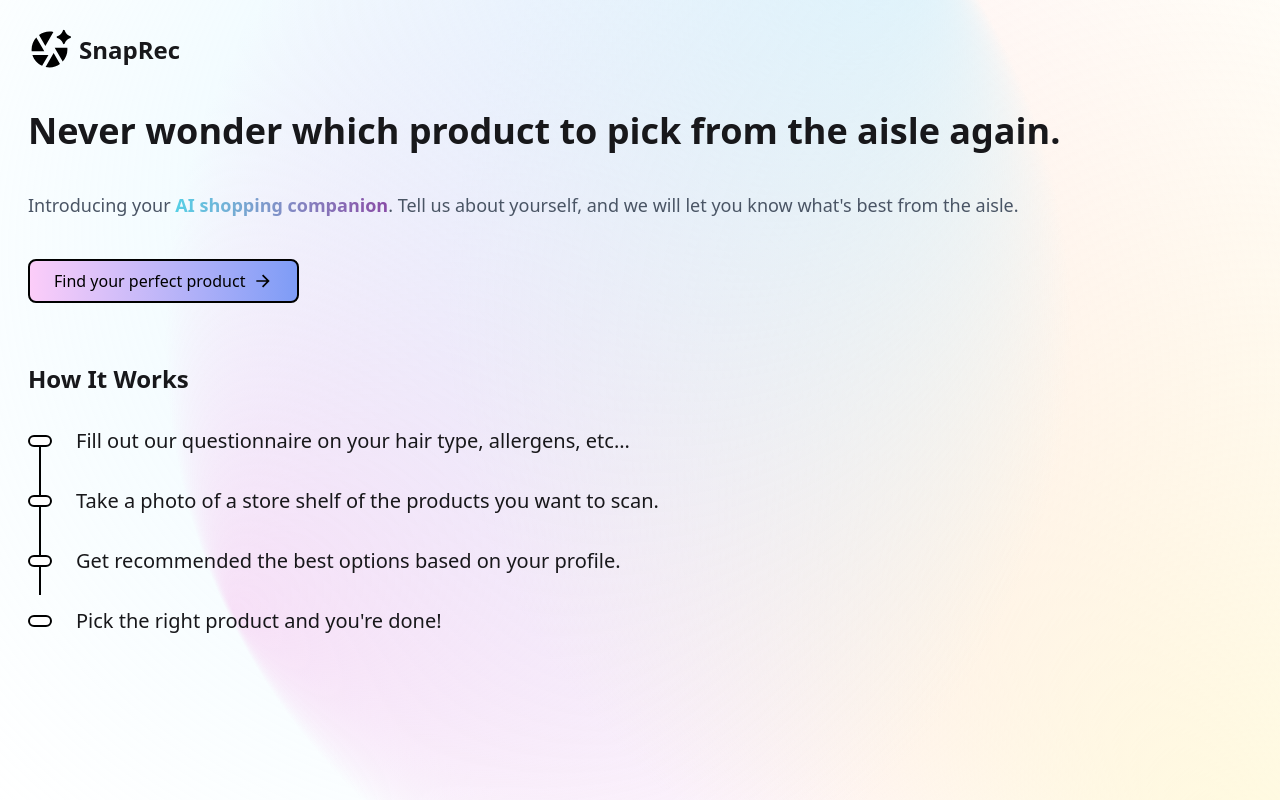
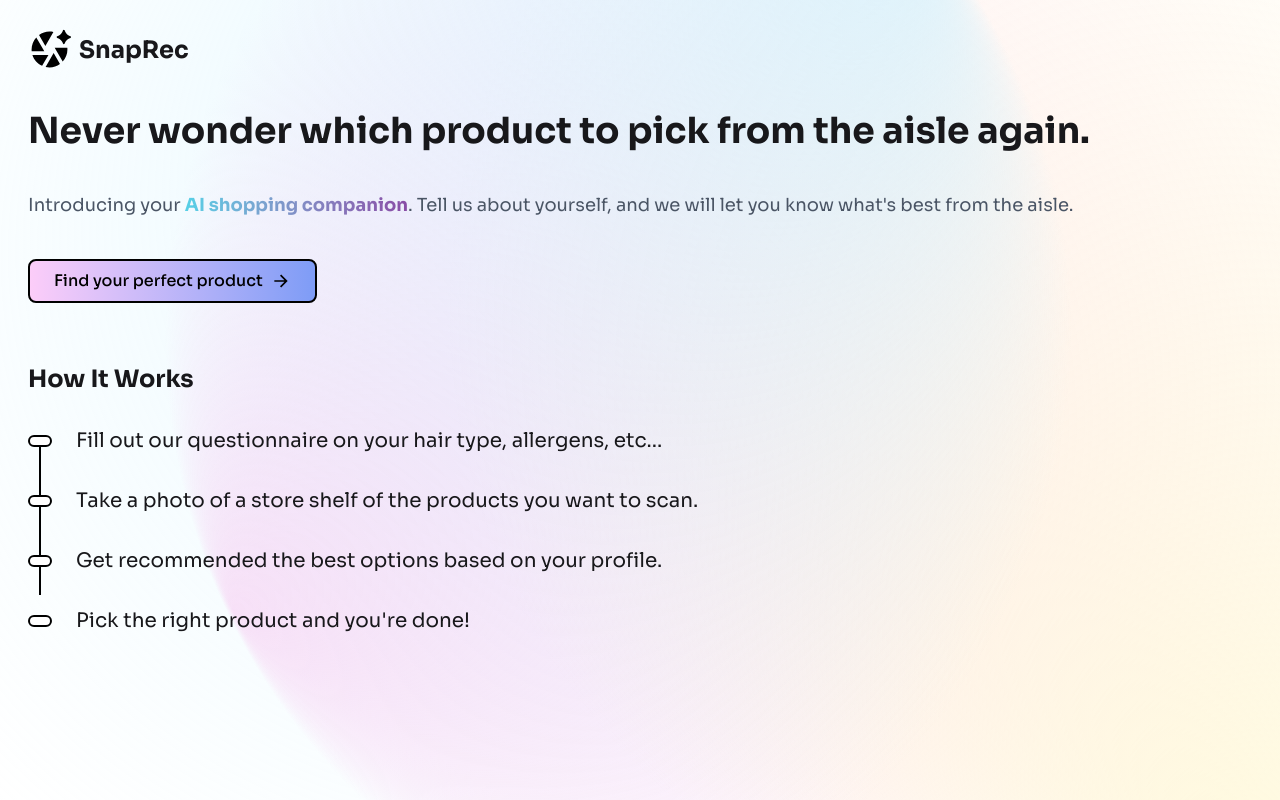
Before and after one commit to AntonK0/webjam2025, a React (Vite) app in the folder frontend/: page / in a window 1280 px wide. Built offline with nearby package versions, Linux system fonts and the light colour scheme.

Commit message:
Introduce New Typeface

```diff
--- a/frontend/src/components/AlternativePick.tsx
+++ b/frontend/src/components/AlternativePick.tsx
@@ -34,7 +34,7 @@ const AlternativePick: React.FC<AlternativePickProps> = ({
       {/* Content Container */}
       <div className="pr-6 flex flex-col gap-1">
         {/* Product Name */}
-        <h3 className="font-bold text-xl leading-tight text-black">
+        <h3 className="font-semibold text-xl leading-tight text-black">
           {productName}
         </h3>
 
--- a/frontend/src/components/SecondPick.tsx
+++ b/frontend/src/components/SecondPick.tsx
@@ -34,7 +34,7 @@ const ProductCardMobile: React.FC<ProductCardMobileProps> = ({
       {/* Content Container */}
       <div className="pr-6 flex flex-col gap-1">
         {/* Product Name */}
-        <h3 className="font-bold text-xl leading-tight text-black">
+        <h3 className="font-semibold text-xl leading-tight text-black">
           {productName}
         </h3>
 
--- a/frontend/src/components/TopPick.tsx
+++ b/frontend/src/components/TopPick.tsx
@@ -33,7 +33,7 @@ const TopPick: React.FC<TopPickProps> = ({
       {/* Content Container*/}
       <div className="pr-6 flex flex-col gap-1">
         {/* Product Name */}
-        <h3 className="font-bold text-xl leading-tight text-black">
+        <h3 className="font-semibold text-xl leading-tight text-black">
           {productName}
         </h3>
 
--- a/frontend/src/index.css
+++ b/frontend/src/index.css
@@ -1,2 +1,7 @@
+@import url('https://fonts.googleapis.com/css2?family=Sora:wght@100..800&display=swap');
 @import "tailwindcss";
 @plugin "daisyui";
+
+html {
+    font-family: "Sora", sans-serif;
+}
```
